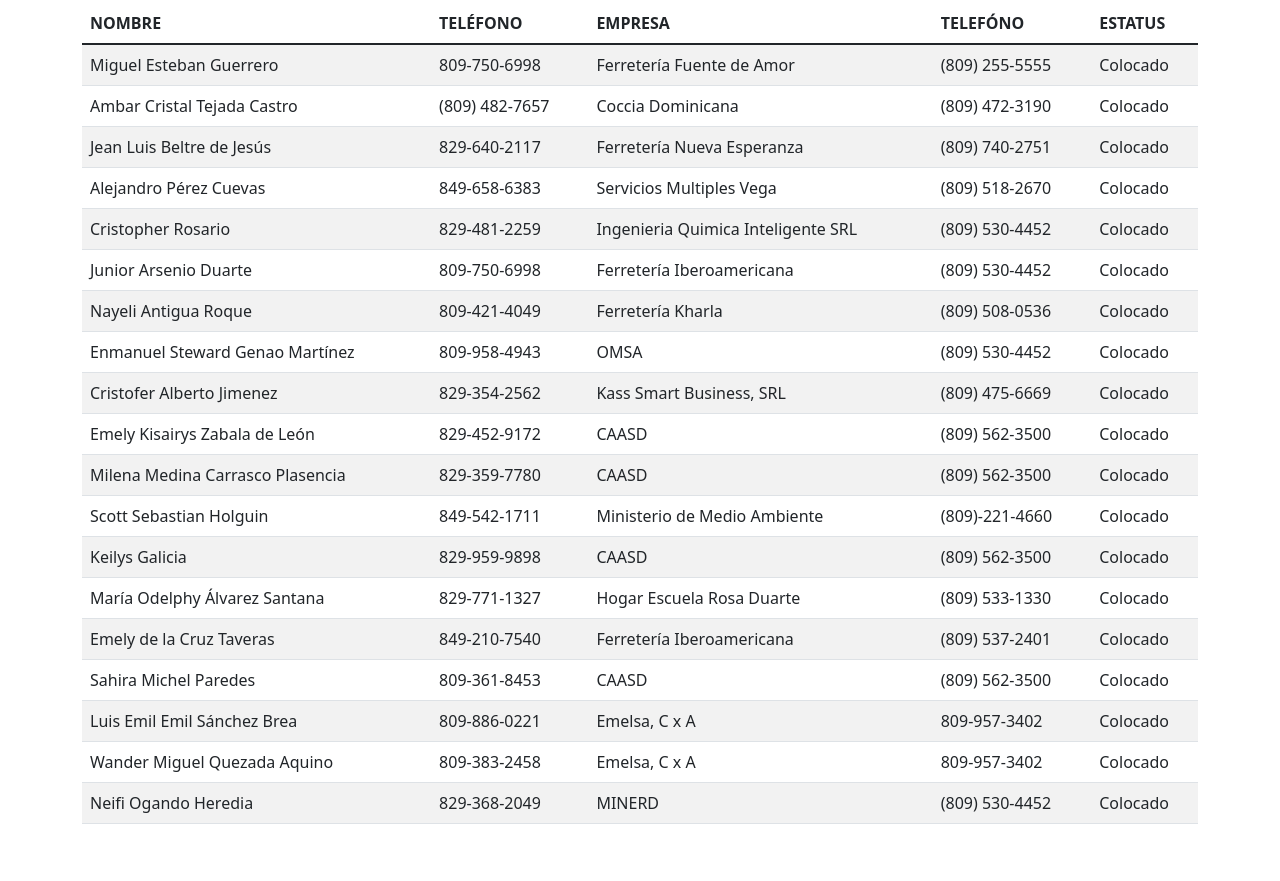
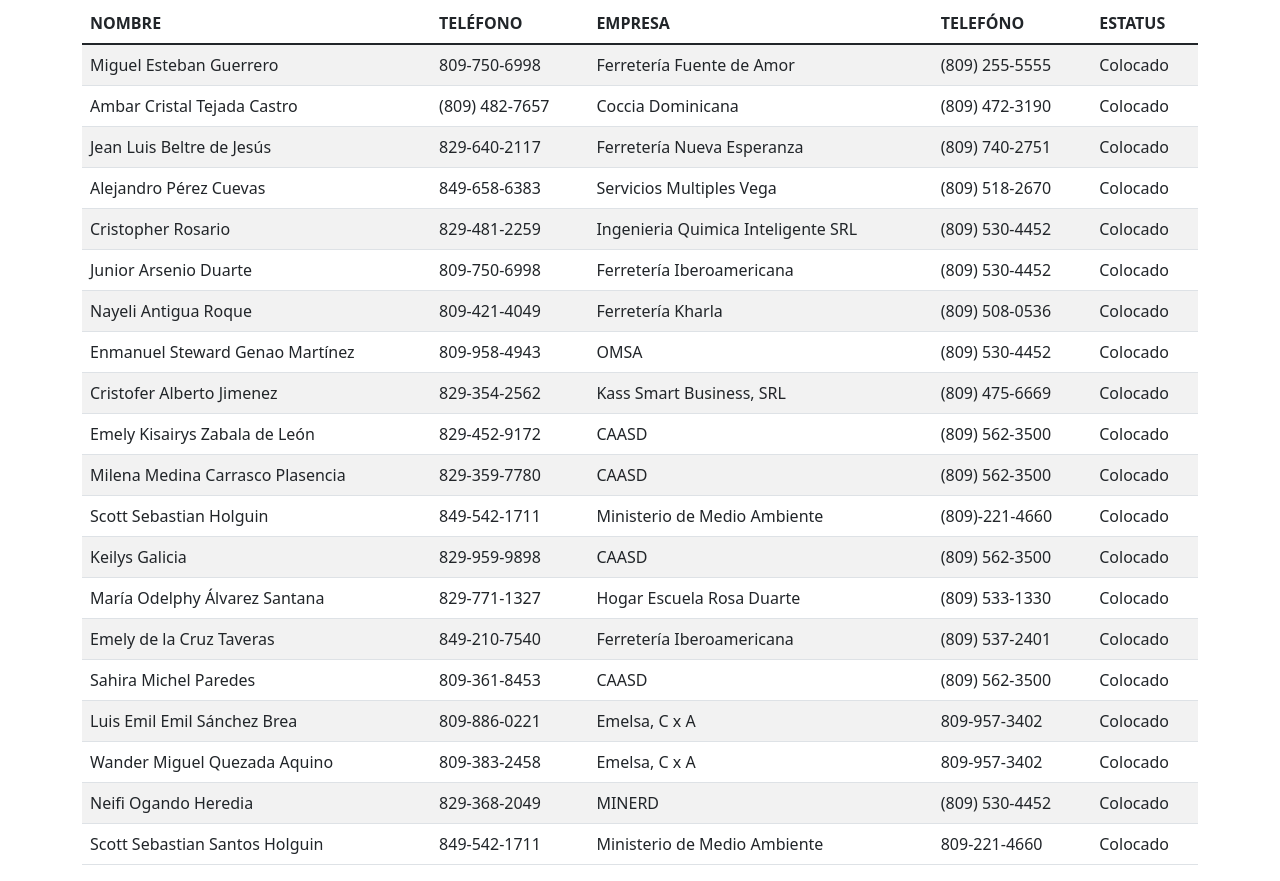
Before and after one commit to Aarias23/pasantes_elect, a plain HTML site: page index.html in a window 1280 px wide. Shown: the part 53-934 px from the top of the page. Before the commit the page ends 893 px from the top, so only its background shows below. Drawn offline with nearby package versions, Linux system fonts and the light colour scheme.

Commit message:
Update index.html

```diff
--- a/index.html
+++ b/index.html
@@ -170,6 +170,13 @@
                  <td>(809) 530-4452</td>
                  <td><span class="status colocado">Colocado</span></td>
              </tr>
+                  <tr>
+                 <td>Scott Sebastian Santos Holguin</td>
+                 <td>849-542-1711</td>
+                 <td>Ministerio de Medio Ambiente </td>
+                 <td>809-221-4660</td>
+                 <td><span class="status colocado">Colocado</span></td>
+             </tr>
             </tbody>
         </table>
     </div>
```
